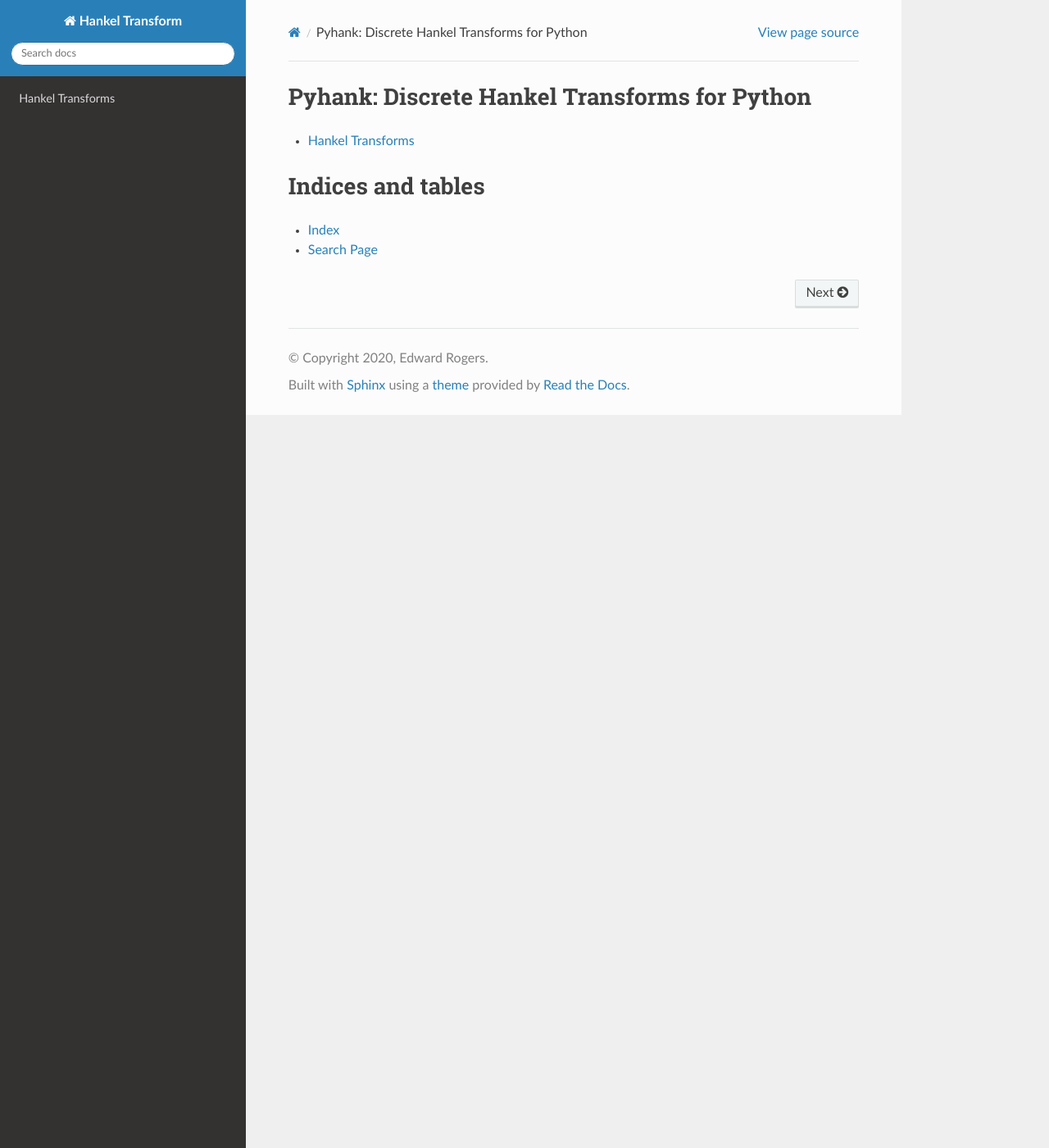
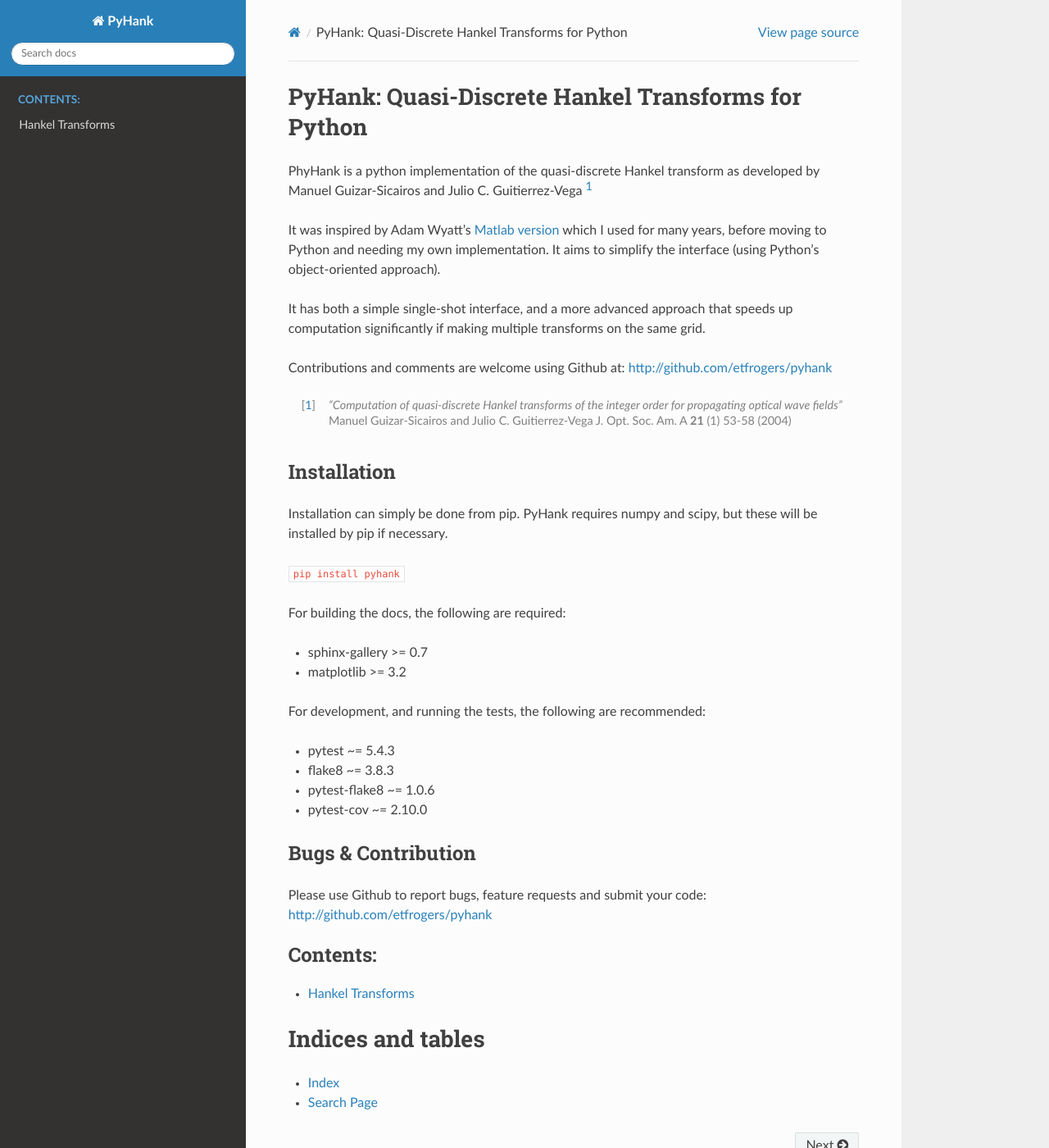
Before and after one commit to etfrogers/pyhank, a Sphinx documentation site: the page built from docs/index.rst, in a window 1280 px wide and 1400 px high. Shown: the whole window at 82% size. Built offline with Sphinx 7.4.7 and the Read the Docs theme 2.0.0, drawn with Linux system fonts in a browser that asks for light colours; pages that are not in the unit, such as notebooks, are missing from menus.

```diff
--- a/docs/conf.py
+++ b/docs/conf.py
@@ -18,7 +18,7 @@ sys.path.insert(0, os.path.abspath('..'))
 
 # -- Project information -----------------------------------------------------
 
-project = 'Hankel Transform'
+project = 'PyHank'
 copyright = '2020, Edward Rogers'
 author = 'Edward Rogers'
 
--- a/docs/index.rst
+++ b/docs/index.rst
@@ -3,14 +3,14 @@
    You can adapt this file completely to your liking, but it should at least
    contain the root `toctree` directive.
 
-Pyhank: Discrete Hankel Transforms for Python
-=============================================
+PyHank: Quasi-Discrete Hankel Transforms for Python
+===================================================
+
+.. include:: summary.rst
 
 .. toctree::
    :maxdepth: 2
    :caption: Contents:
-
-.. toctree::
 
    hankel
 
--- a/docs/requirements.txt
+++ b/docs/requirements.txt
@@ -1,2 +1,2 @@
-sphinx-gallery>=0.7
-matplotlib>=3.2
+sphinx-gallery~=0.7
+matplotlib~=3.2
--- /dev/null
+++ b/docs/summary.rst
@@ -0,0 +1,39 @@
+
+PhyHank is a python implementation of the quasi-discrete Hankel transform as developed by Manuel Guizar-Sicairos and Julio C. Guitierrez-Vega [#Guizar]_
+
+It was inspired by Adam Wyatt's `Matlab version <https://uk.mathworks.com/matlabcentral/fileexchange/15623-hankel-transform>`_ which I used for many years, before moving to Python and needing my own implementation. It aims to simplify the interface (using Python's object-oriented approach).
+
+It has both a simple single-shot interface, and a more advanced approach that speeds up computation significantly if making multiple transforms on the same grid.
+
+Contributions and comments are welcome using Github at:
+http://github.com/etfrogers/pyhank
+
+.. [#Guizar] *"Computation of quasi-discrete Hankel transforms of the integer order for propagating optical wave fields"*
+  Manuel Guizar-Sicairos and Julio C. Guitierrez-Vega
+  J. Opt. Soc. Am. A **21** (1) 53-58 (2004)
+
+Installation
+------------
+
+Installation can simply be done from pip.
+PyHank requires numpy and scipy, but these will be installed by pip if necessary.
+
+``pip install pyhank``
+
+For building the docs, the following are required:
+
+- sphinx-gallery >= 0.7
+- matplotlib >= 3.2
+
+For development, and running the tests, the following are recommended:
+
+- pytest ~= 5.4.3
+- flake8 ~= 3.8.3
+- pytest-flake8 ~= 1.0.6
+- pytest-cov ~= 2.10.0
+
+Bugs & Contribution
+-------------------
+
+Please use Github to report bugs, feature requests and submit your code:
+http://github.com/etfrogers/pyhank
```
Also changed, not shown: README.rst (added, +29 -0 lines).
